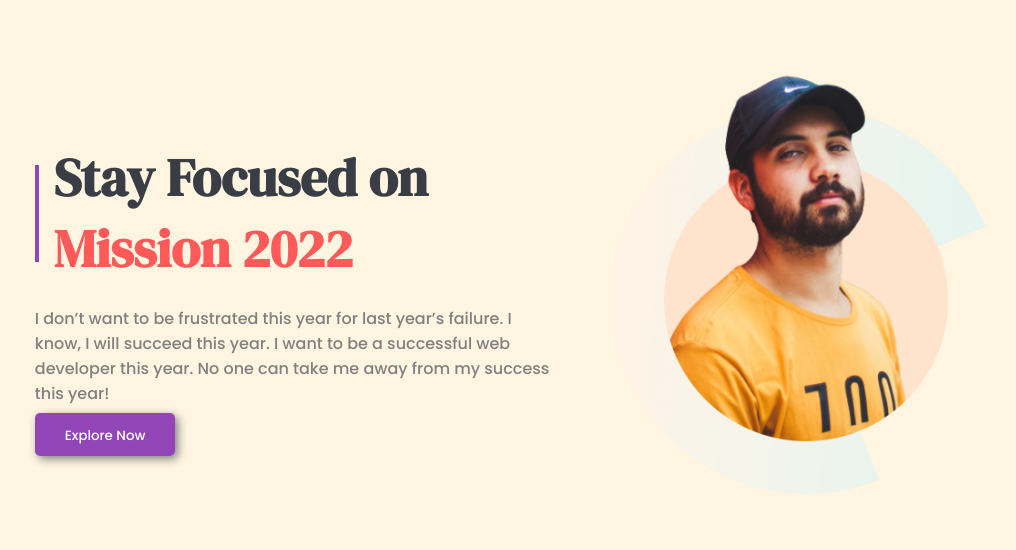
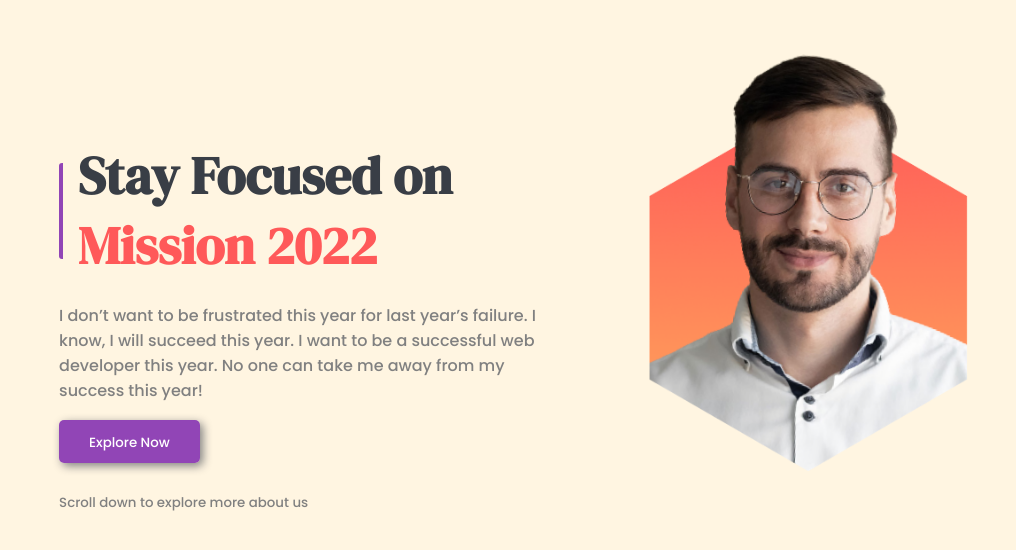
Before and after one commit to Diptooo/assignment-1-mission-2022, a plain HTML site: page index.html in a window 1280 px wide. Shown: the whole page, without its empty margins (90-1106 px from the left). Drawn offline with Linux system fonts and the light colour scheme.

Commit message:
6th commit

```diff
--- a/index.html
+++ b/index.html
@@ -31,14 +31,17 @@
                     this
                     year. I want to be a successful web developer this year. No one can
                     take me away from my success this year!</p>
+
             </div>
             <a target="_blank" class="Button-Explore-Now" href="https://www.youtube.com/"> <small>Explore Now</small>
             </a>
+
+            <p class="color-grey Scroll-down"> <small>Scroll down to explore more about us</small></p>
         </div>
 
 
         <div class="div-MASTER-picture-1">
-            <img class="div-picture-1" src="images/person/person-0.png" alt="">
+            <img class="div-picture-1" src="images/person/person-3.png" alt="">
         </div>
     </section>
 </body>
--- a/style.css
+++ b/style.css
@@ -19,6 +19,8 @@ body{
 .div-MASTER-Stay-Focused{
     border-left: 4px solid;
     border-color: #9145B6;
+    border-radius: 3px;
+
 
 }
 
@@ -33,7 +35,7 @@ body{
 
 .part-1{
     display: flex;
-    margin-left: 5%;
+    margin-left: 7%;
 
 }
 
@@ -61,4 +63,13 @@ body{
     padding: 10px	30px;
     border-radius: 5px;
     box-shadow: 3px 3px 10px grey;
+
 }
+
+.div-i-dont{
+    margin-bottom: 5%;
+}
+
+.Scroll-down{
+    margin-top: 7%;
+}
```
